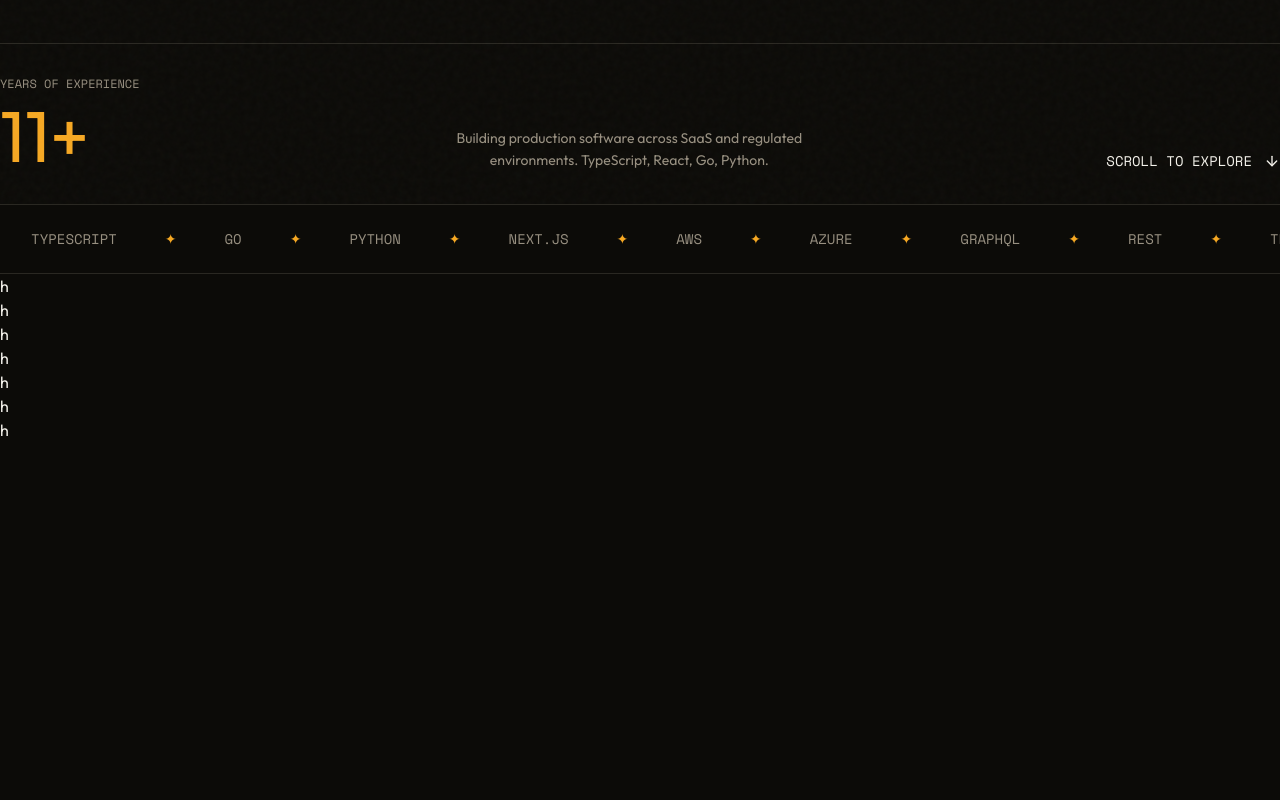
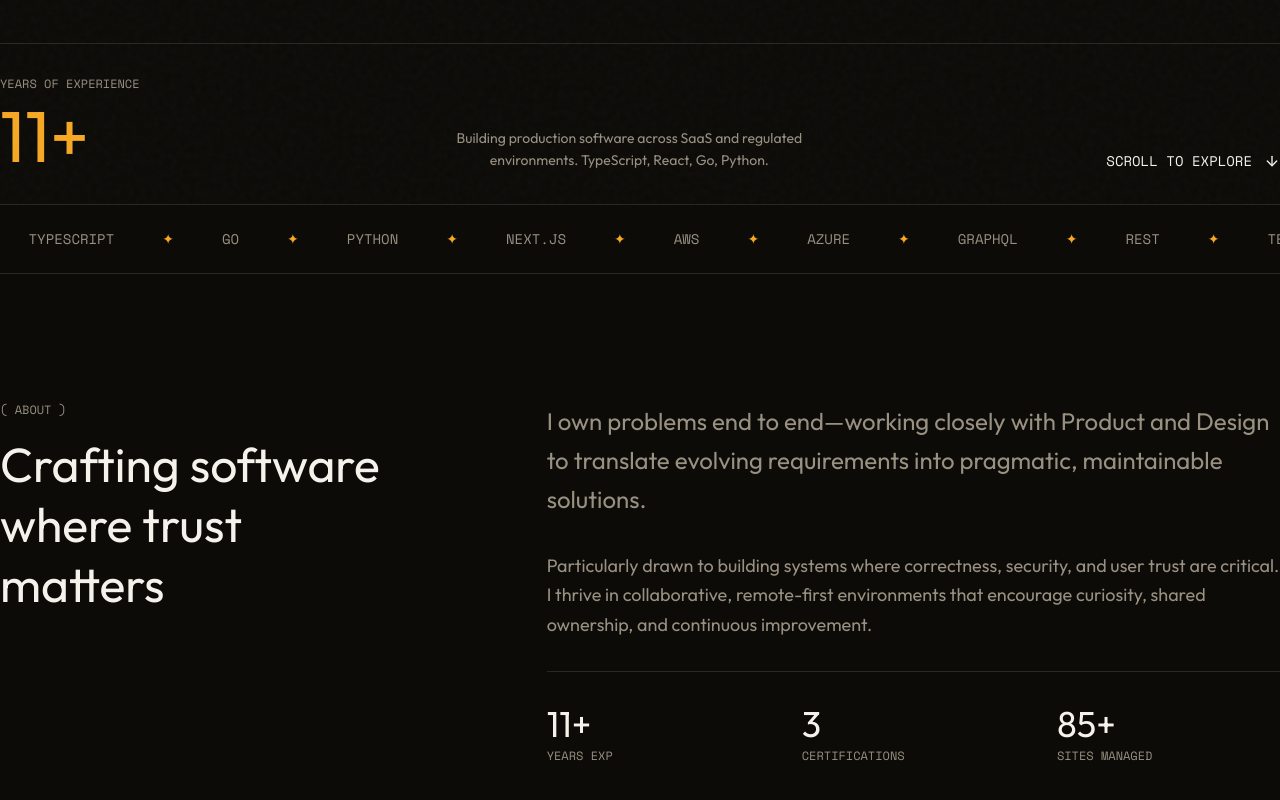
Before and after one commit to bhopalg/portfolio, a Next.js app: page / in a window 1280 px wide. Shown: the part 596-1396 px from the top of the page. Before the commit the page ends 1038 px from the top, so only its background shows below. Built offline with nearby package versions, Linux system fonts and the light colour scheme.

Commit message:
Add About component and integrate it into the Home page layout

```diff
--- a/app/page.tsx
+++ b/app/page.tsx
@@ -1,18 +1,13 @@
 import Hero from "@/components/Hero";
 import Marquee from "@/components/Marquee";
+import About from "@/components/About";
 
 export default function Home() {
   return (
     <main>
       <Hero />
       <Marquee />
-      <p>h</p>
-      <p>h</p>
-      <p>h</p>
-      <p>h</p>
-      <p>h</p>
-      <p>h</p>
-      <p>h</p>
+      <About />
     </main>
   );
 }
--- /dev/null
+++ b/components/About.tsx
@@ -0,0 +1,62 @@
+export default function About() {
+  return (
+    <section id="about" className="py-24 md:py-32">
+      <div className="container mx-auto px-3 lg:px-0">
+        <div className="grid grid-cols-1 lg:grid-cols-12 gap-12 lg:gap-8">
+          {/* Left column */}
+          <div className="lg:col-span-4">
+            <p className="font-mono text-xs text-muted-foreground mb-4">
+              ( ABOUT )
+            </p>
+            <h2 className="text-4xl md:text-5xl font-display font-800 leading-tight">
+              Crafting software where trust matters
+            </h2>
+          </div>
+
+          {/* Right column */}
+          <div className="lg:col-span-7 lg:col-start-6 space-y-8">
+            <p className="text-xl md:text-2xl text-muted-foreground leading-relaxed">
+              I own problems end to end—working closely with Product and Design
+              to translate evolving requirements into pragmatic, maintainable
+              solutions.
+            </p>
+            <p className="text-lg text-muted-foreground leading-relaxed">
+              Particularly drawn to building systems where correctness,
+              security, and user trust are critical. I thrive in collaborative,
+              remote-first environments that encourage curiosity, shared
+              ownership, and continuous improvement.
+            </p>
+
+            {/* Stats row */}
+            <div className="grid grid-cols-3 gap-8 pt-8 border-t border-border">
+              <div>
+                <p className="text-3xl md:text-4xl font-display font-800 mb-1">
+                  11+
+                </p>
+                <p className="font-mono text-xs text-muted-foreground">
+                  YEARS EXP
+                </p>
+              </div>
+              <div>
+                <p className="text-3xl md:text-4xl font-display font-800 mb-1">
+                  3
+                </p>
+                <p className="font-mono text-xs text-muted-foreground">
+                  CERTIFICATIONS
+                </p>
+              </div>
+              <div>
+                <p className="text-3xl md:text-4xl font-display font-800 mb-1">
+                  85+
+                </p>
+                <p className="font-mono text-xs text-muted-foreground">
+                  SITES MANAGED
+                </p>
+              </div>
+            </div>
+          </div>
+        </div>
+      </div>
+    </section>
+  );
+}
```
